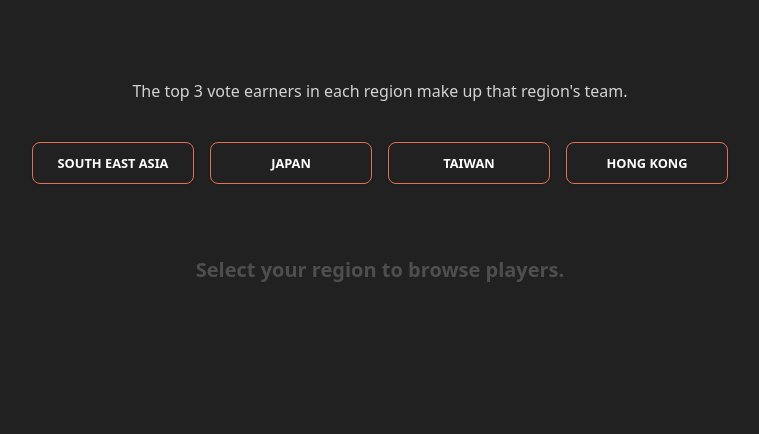
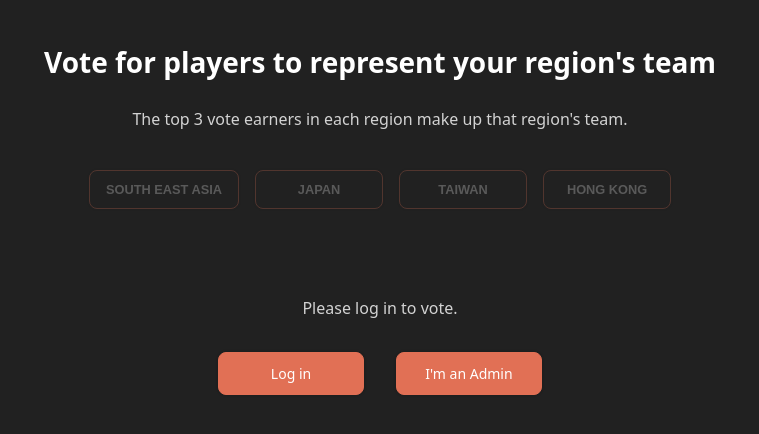
Before and after one commit to MAkzent/esports-pickem, a React (Create React App) app: page / in a window 1280 px wide. Shown: the top 434 px of the page, without its empty margins (260-1019 px from the left). Built offline with nearby package versions, Linux system fonts and the light colour scheme.

Commit message:
added login logic

```diff
--- a/src/App.js
+++ b/src/App.js
@@ -4,17 +4,27 @@ import { REGIONS, playersMock } from './utils/playersMock';
 import './App.scss';
 
 class App extends Component {
+  state = {
+    isAdmin: false,
+    isAuthenticated: false,
+  }
   render() {
+    const { isAdmin, isAuthenticated } = this.state;
+
     return (
       <div className="App">
         <PlayerVoting
-          headlineOpen="Vote for players to represent your region's team"
+          headline="Vote for players to represent your region's team"
           headlineClosed="Results of voting for each region"
           description="The top 3 vote earners in each region make up that region's team."
           emptyTitle="Select your region to browse players."
           players={playersMock}
           regions={REGIONS}
-          votationClosed={false}
+          // Mocking Auth data
+          isAdmin={isAdmin}
+          isAuthenticated={isAuthenticated}
+          onAdminLogin={() => this.setState({ isAdmin: true, isAuthenticated: true })}
+          onLogin={() => this.setState({ isAuthenticated: true })}
         />
       </div>
     );
--- /dev/null
+++ b/src/components/LoginRequest/index.js
@@ -0,0 +1,19 @@
+import React from 'react';
+import './request.scss';
+
+const LoginRequest = ({ onAdminLogin, onLogin, }) => {
+
+  return (
+    <div className="request">
+      <div className="request__headline">
+        Please log in to vote.
+      </div>
+      <div className="request__btn-wrapper">
+        <div className="request__login-btn" onClick={() => onLogin()}>Log in</div>
+        <div className="request__login-btn" onClick={() => onAdminLogin()}>I'm an Admin</div>
+      </div>
+    </div>
+  )
+}
+
+export default LoginRequest
--- /dev/null
+++ b/src/components/LoginRequest/request.scss
@@ -0,0 +1,25 @@
+@import '../../variables.scss';
+
+.request {
+  margin-top: 2rem;
+
+  &__headline {
+    @extend %h3;
+    font-weight: 500;
+    opacity: .8;
+    text-align: center;
+    margin: 1rem 0;
+  }
+
+  &__btn-wrapper {
+    @extend %row-nowrap;
+    padding: 1rem;
+  }
+
+  &__login-btn {
+    @extend %btn-primary;
+    width: 7rem;
+    text-align: center;
+    margin: 0 1rem;
+  }
+}
--- a/src/components/Player/index.js
+++ b/src/components/Player/index.js
@@ -40,10 +40,11 @@ const Player = ({ player, selected, onClick, totalVotesInRegion, votationClosed
   }
 
   return (
-    <div className="player__wrapper" onClick={() => onClick()}>
+    <div className="player__wrapper" onClick={() => !votationClosed && onClick()}>
      <div className="player__vote-count">{votationClosed ? renderPercentageVoted() : renderVotes()}</div>
       <div className={cn("player", {
         "player--selected": selected,
+        "player--disabled ": votationClosed,
       })}>
         <div className="player__header-wrapper">
           <PlayerImage avatarUrl={player.avatarUrl}/>
--- a/src/components/Player/player.scss
+++ b/src/components/Player/player.scss
@@ -14,13 +14,20 @@
   &:hover {
     cursor: pointer;
     background-color: rgba($outerspace, .8);
+  }
 
-  }
 
   &--selected {
     border-color: rgba($terracotta, 1);
     &:hover {
       cursor: pointer;
+    }
+  }
+
+  &--disabled {
+    &:hover {
+      cursor: default;
+      background-color: rgba($outerspace, 1);
     }
   }
 
--- a/src/components/RegionBtn/index.js
+++ b/src/components/RegionBtn/index.js
@@ -4,16 +4,18 @@ import cn from 'classnames';
 
 import './region-btn.scss';
 
-const RegionBtn = ( {region, onClick, selected} ) => {
+const RegionBtn = ( {region, onClick, selected, isAuthenticated} ) => {
+
   return (
-    <div
+    <button
       className={cn("region-btn", {
         "region-btn--selected": selected,
       })}
       onClick={onClick}
+      disabled={!isAuthenticated}
     >
       {region}
-    </div>
+    </button>
   )
 }
 
--- a/src/components/VotingWarning/index.js
+++ b/src/components/VotingWarning/index.js
@@ -10,10 +10,10 @@ const VotingWarning = ({onCancel, onAccept, title, text, alternativeAcceptText})
         <div className="warning__text">{text}</div>
       </div>
       <div className="warning__buttons-wrapper">
-        {onCancel ? <div className="warning__cancel-btn" onClick={() => onCancel()}>Cancel</div> : null}
-        <div className="warning__accept-btn" onClick={() => onAccept()}>
+        {onCancel ? <button className="warning__cancel-btn" onClick={() => onCancel()}>Cancel</button> : null}
+        <button className="warning__accept-btn" onClick={() => onAccept()}>
           {alternativeAcceptText ? alternativeAcceptText : "Accept"}
-        </div>
+        </button>
       </div>
     </div>
   )
--- a/src/pages/PlayerVoting/index.js
+++ b/src/pages/PlayerVoting/index.js
@@ -6,6 +6,7 @@ import Modal from '../../components/Modal';
 import { increasePlayerLikes, decreasePlayerLikes } from '../../utils/playersMock';
 import './voting.scss';
 import VotingWarning from '../../components/VotingWarning';
+import LoginRequest from '../../components/LoginRequest';
 
 export default class PlayerVoting extends Component {
 
@@ -15,14 +16,18 @@ export default class PlayerVoting extends Component {
     description: PropTypes.string.isRequired,
     emptyTitle: PropTypes.string.isRequired,
     votationClosed: PropTypes.bool.isRequired,
-    isAdmin: PropTypes.bool.isRequired
+    closeVotation: PropTypes.func.isRequired,
+    isAdmin: PropTypes.bool.isRequired,
+    isAuthenticated: PropTypes.bool.isRequired
   }
   static defaultProps = {
     votationClosed: false,
     isAdmin: false,
+    isAuthenticated: false,
   }
 
   state = {
+    votationClosed: false,
     selectedRegion: null,
     regionToBeSelected: null,
     selectedPlayers: [],
@@ -42,8 +47,8 @@ export default class PlayerVoting extends Component {
   }
 
   filterAndRenderPlayers() {
-    const { selectedRegion, selectedPlayers } = this.state;
-    const { players, votationClosed } = this.props;
+    const { selectedRegion, selectedPlayers, votationClosed } = this.state;
+    const { players } = this.props;
 
     const filteredPlayers = players.filter(player => {
       return player.region === selectedRegion
@@ -84,7 +89,7 @@ export default class PlayerVoting extends Component {
 
   renderRegionButtons() {
     const { selectedRegion } = this.state;
-    const { regions } = this.props;
+    const { regions, isAuthenticated } = this.props;
 
     return regions.map(region =>
       <RegionBtn
@@ -92,6 +97,7 @@ export default class PlayerVoting extends Component {
         onClick={() => this.selectRegion(region)}
         region={region}
         selected={selectedRegion === region}
+        isAuthenticated={isAuthenticated}
       />
     )
   }
@@ -101,7 +107,7 @@ export default class PlayerVoting extends Component {
       <Modal>
         <VotingWarning
           title="You can only vote for one region."
-          text="Switching regions will reset your current votes. Do you wish to proceed and vote in another region?"
+          text={`Switching regions will reset your current votes. Do you wish to proceed and vote in ${this.state.regionToBeSelected}?`}
           onAccept={() => this.confirmSelectRegion()}
           onCancel={() => this.setState({ showSwitchModal: false})}
         />
@@ -122,25 +128,44 @@ export default class PlayerVoting extends Component {
     )
   }
 
+  shouldRenderAdminButton() {
+    const { votationClosed } = this.state;
+    const { isAdmin } = this.props;
+
+    return (
+      <React.Fragment>
+        {
+          isAdmin ?
+          <button className="voting__close-voting-btn" onClick={() => this.setState({ votationClosed: true, selectedPlayers: [] }) }>
+            {votationClosed ? "Voting Closed" : "Close Voting"}
+          </button>
+          : null
+        }
+      </React.Fragment>
+    )
+  }
+
   render() {
-    const { selectedRegion, showSwitchModal, showMaxVoteModal } = this.state;
-    const { headline, description, emptyTitle, isAdmin, votationClosed, headlineClosed } = this.props;
+    const { selectedRegion, showSwitchModal, showMaxVoteModal, votationClosed } = this.state;
+    const { headline, description, emptyTitle, headlineClosed, isAuthenticated, onAdminLogin, onLogin } = this.props;
 
     return (
       <div className="voting">
         {showSwitchModal ? this.renderSwitchWarningModal() : null}
         {showMaxVoteModal ? this.renderMaxVoteModal() : null}
-        {isAdmin ? <div className="voting__close-voting-btn">Close Voting</div> : null}
+        {this.shouldRenderAdminButton()}
         <div className="voting__headline">
           {votationClosed ? headlineClosed : headline}
         </div>
         <div className="voting__description">{description}</div>
         <div className={"voting__region-btn-wrapper"}>
-          {this.renderRegionButtons()}
+          {this.renderRegionButtons(isAuthenticated)}
         </div>
-        <div className={"voting__players-wrapper"}>
-          {selectedRegion ? this.filterAndRenderPlayers() : <div className="voting__title">{emptyTitle}</div>}
-        </div>
+        {!isAuthenticated ? <LoginRequest onAdminLogin={onAdminLogin} onLogin={onLogin}/> :
+          <div className={"voting__players-wrapper"}>
+            {selectedRegion ? this.filterAndRenderPlayers() : <div className="voting__title">{emptyTitle}</div>}
+          </div>
+        }
       </div>
     )
   }
```
